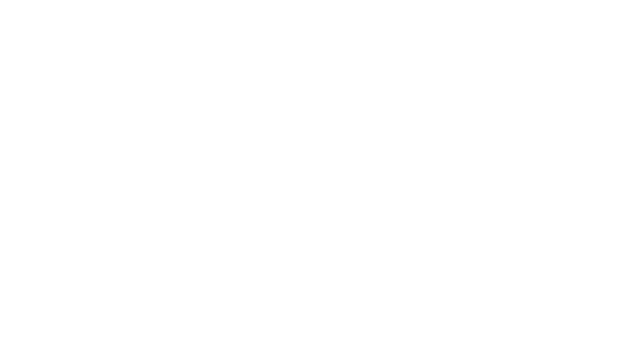
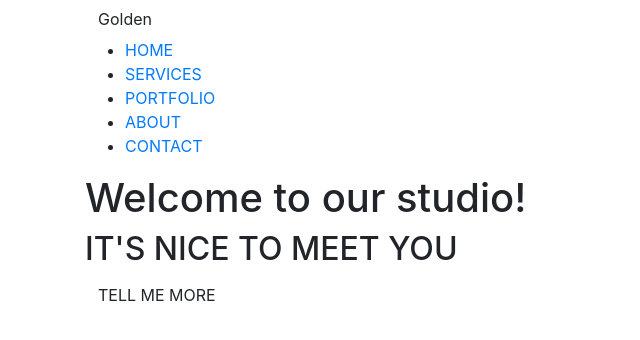
Before and after one commit to AdrianaCiupa/Zadanie-3---Projekt-z-task-runnerem, a website: page index.html in a window 1280 px wide. Shown: the whole page, without its empty margins (0-640 px from the left). Drawn offline with nearby package versions, Linux system fonts and the light colour scheme.

Commit message:
Add html for page header

```diff
--- a/index.html
+++ b/index.html
@@ -3,16 +3,55 @@
 <html lang="en">
     <head>
         <meta charset="UTF-8">
-        <title>landing page</title>
+        <title>Golden</title>
         <link rel="stylesheet" href="https://use.fontawesome.com/releases/v6.0.0/css/all.css">
         <link rel="preconnect" href="https://fonts.googleapis.com">
         <meta name="viewport" content="width=device-width, initial-scale=1.0">
         <link rel="stylesheet" href="https://stackpath.bootstrapcdn.com/bootstrap/4.5.1/css/bootstrap.min.css" integrity="sha384-VCmXjywReHh4PwowAiWNagnWcLhlEJLA5buUprzK8rxFgeH0kww/aWY76TfkUoSX" crossorigin="anonymous">
+        <link href="vendor/bootstrap-grid.css">
         <link rel="stylesheet" href="style.css">
     </head>
 
 
     <body>
+        <section>
+            <div class="container-fluid">
+                <div class="container">
+                    <div class="wrapper">
+                        <div class="button-golden">
+                            <a href="#" class="btn btn-golden">Golden</a>
+                        </div>
+
+                        <nav class="navigation ">
+                            <ul>
+                                <li>
+                                    <a href="#">HOME</a>
+                                </li>
+                                <li>
+                                    <a href="#">SERVICES</a>
+                                </li>
+                                <li>
+                                    <a href="#">PORTFOLIO</a>
+                                </li>
+                                <li>
+                                    <a href="#">ABOUT</a></li>
+                                <li>
+                                    <a href="#">CONTACT</a>
+                                </li>
+                            </ul>
+                        </nav>
+
+                        <div class="header">
+                            <h1 class="page title">Welcome to our studio!</h1>
+                            <h2 class="page subtitle">IT'S NICE TO MEET YOU</h2>
+                            <a href="#" class="btn btn-one">TELL ME MORE</a>
+                        </div>
+
+                    </div>
+
+                </div>
+            </div>
+        </section>
 
 
 
```
